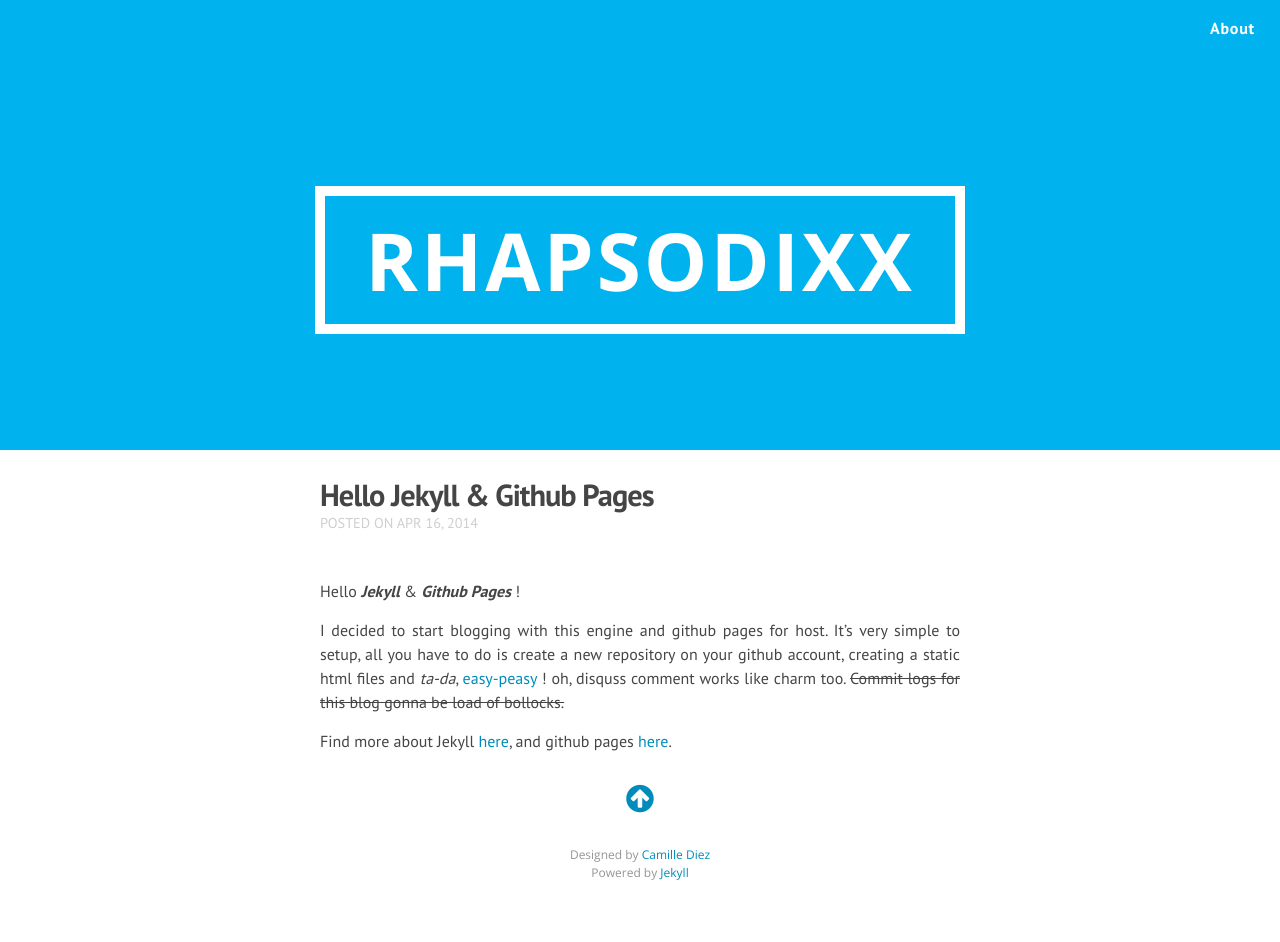
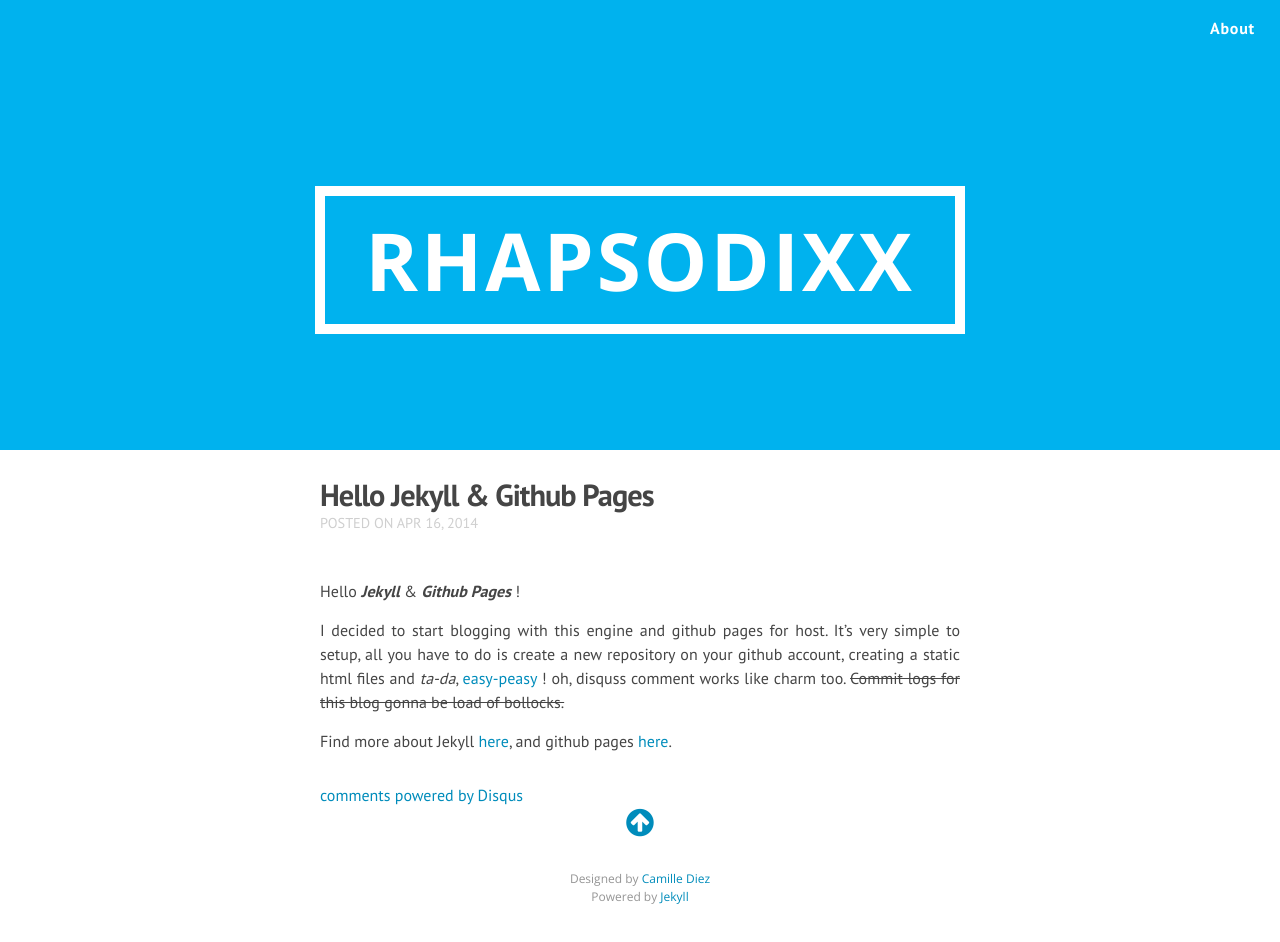
Before and after one commit to panjigautama/panjigautama.github.io, a Jekyll site: the page built from _posts/2014-04-16-hello-jekyll.markdown, in a window 1280 px wide. Built offline with Jekyll 4.4.1, drawn with Linux system fonts in a browser that asks for light colours; nearby versions of some CDN libraries; Markdown is read by kramdown in place of the engine named in the settings; comment, search, counter and statistics services are not loaded; before the commit the page ends 918 px from its top, so only the background shows below that.

Commit message:
Add disqus comment

```diff
--- a/_layouts/post.html
+++ b/_layouts/post.html
@@ -12,6 +12,23 @@ layout: default
     {{ content }}
   </article>
 
+  {% if page.comments %}
+  <div id="disqus_thread"></div>
+    <script type="text/javascript">
+        /* * * CONFIGURATION VARIABLES: EDIT BEFORE PASTING INTO YOUR WEBPAGE * * */
+        var disqus_shortname = 'pgagit'; // required: replace example with your forum shortname
+
+        /* * * DON'T EDIT BELOW THIS LINE * * */
+        (function() {
+            var dsq = document.createElement('script'); dsq.type = 'text/javascript'; dsq.async = true;
+            dsq.src = '//' + disqus_shortname + '.disqus.com/embed.js';
+            (document.getElementsByTagName('head')[0] || document.getElementsByTagName('body')[0]).appendChild(dsq);
+        })();
+    </script>
+    <noscript>Please enable JavaScript to view the <a href="http://disqus.com/?ref_noscript">comments powered by Disqus.</a></noscript>
+  <a href="http://disqus.com" class="dsq-brlink">comments powered by <span class="logo-disqus">Disqus</span></a>
+  {% endif %}
+
   <div align="center">
   	<a href="#">
   	<i class="fa fa-arrow-circle-up fa-2x"></i>
```
